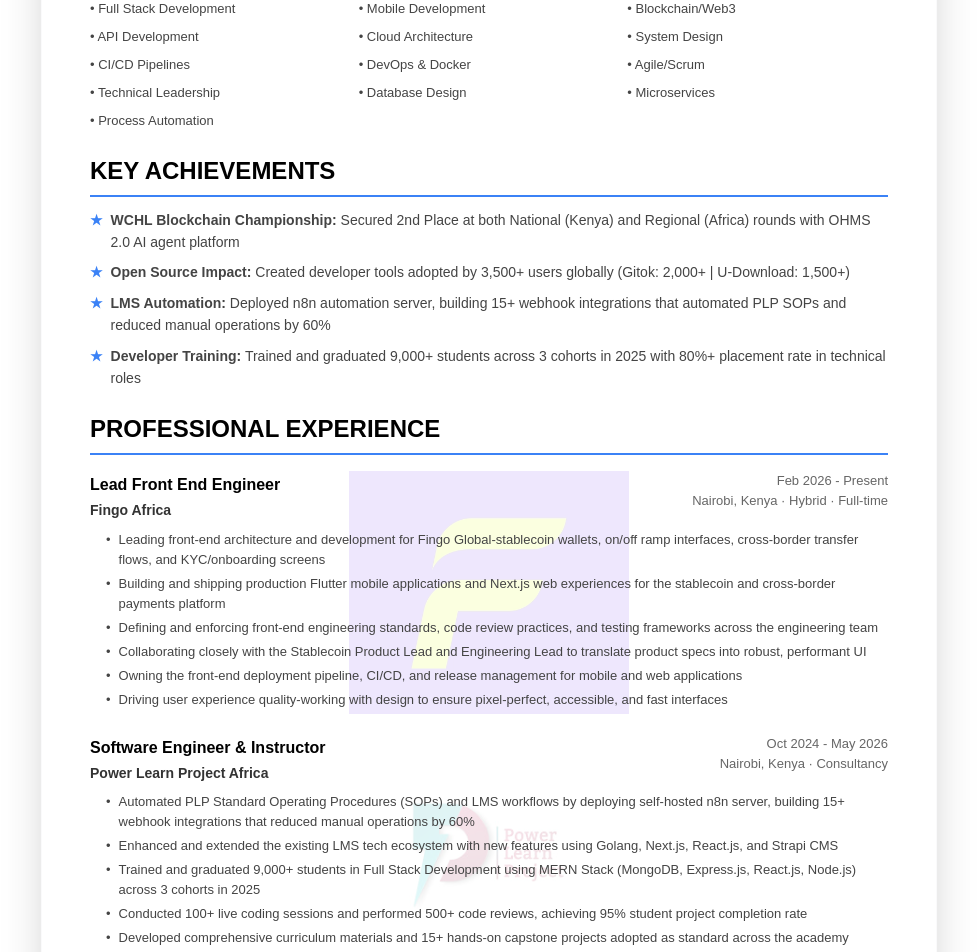
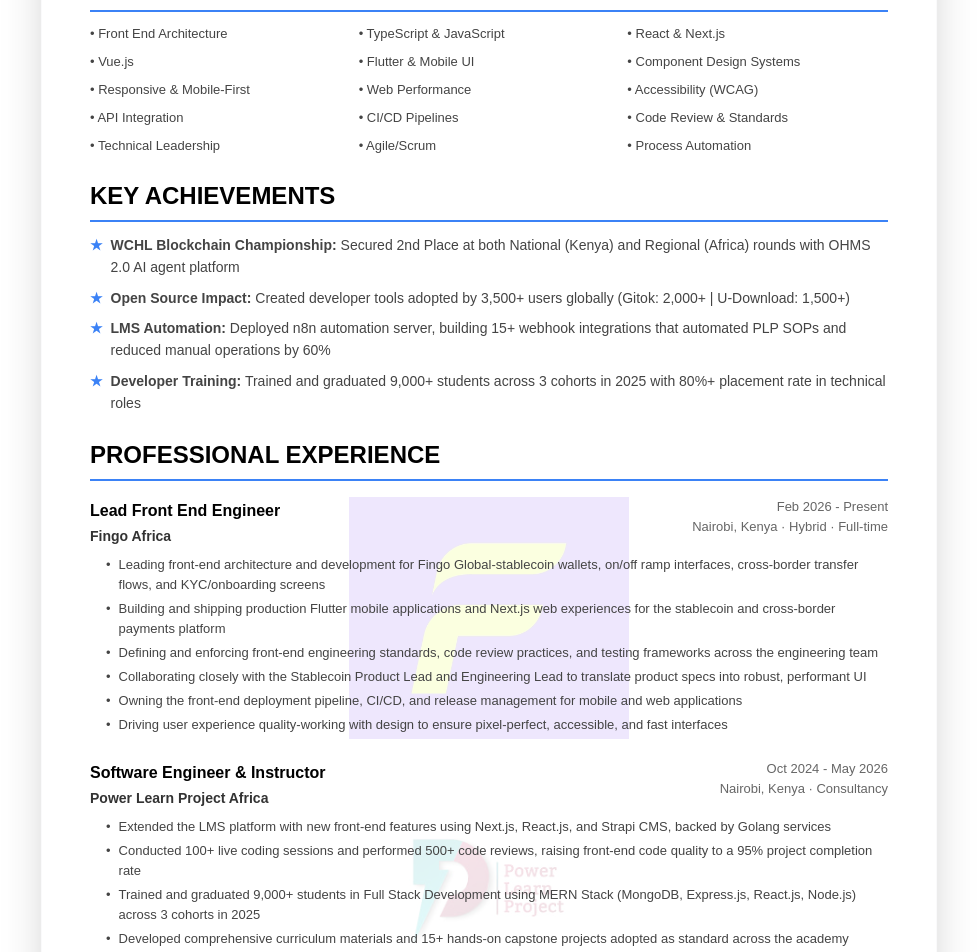
Before and after one commit to okwareddevnest/my-portfolio, a Next.js app: page /resume in a window 1280 px wide. Shown: the part 980-1932 px from the top of the page, without its empty margins (151-1128 px from the left). Built offline with nearby package versions, Linux system fonts and the light colour scheme.

Commit message:
feat: Revise resume content to reflect updated role and skills as Front End Engineer at Fingo Africa

```diff
--- a/pages/resume.tsx
+++ b/pages/resume.tsx
@@ -44,11 +44,11 @@
       duration: "Oct 2024 - May 2026",
       location: "Nairobi, Kenya · Consultancy",
       achievements: [
+        "Extended the LMS platform with new front-end features using Next.js, React.js, and Strapi CMS, backed by Golang services",
+        "Conducted 100+ live coding sessions and performed 500+ code reviews, raising front-end code quality to a 95% project completion rate",
+        "Trained and graduated 9,000+ students in Full Stack Development using MERN Stack (MongoDB, Express.js, React.js, Node.js) across 3 cohorts in 2025",
+        "Developed comprehensive curriculum materials and 15+ hands-on capstone projects adopted as standard across the academy",
         "Automated PLP Standard Operating Procedures (SOPs) and LMS workflows by deploying self-hosted n8n server, building 15+ webhook integrations that reduced manual operations by 60%",
-        "Enhanced and extended the existing LMS tech ecosystem with new features using Golang, Next.js, React.js, and Strapi CMS",
-        "Trained and graduated 9,000+ students in Full Stack Development using MERN Stack (MongoDB, Express.js, React.js, Node.js) across 3 cohorts in 2025",
-        "Conducted 100+ live coding sessions and performed 500+ code reviews, achieving 95% student project completion rate",
-        "Developed comprehensive curriculum materials and 15+ hands-on capstone projects adopted as standard across the academy",
         "Containerized deployment pipelines with Docker, improving release velocity and system reliability across the platform",
       ],
     },
@@ -208,8 +208,8 @@
     <div className="min-h-screen flex flex-col bg-background dark:bg-background-dark">
       <Metadata
         title="Resume"
-        description="Download Dedan Okware's professional resume - Lead Front End Engineer at Fingo Africa, formerly Full Stack Software Engineer & Instructor at Power Learn Project Africa, with WCHL 2nd Place finishes (National & Regional), and creator of developer tools trusted by thousands."
-        keywords="resume, CV, software engineer, mobile development, flutter, LMS developer, golang developer, WCHL, hackathon, full-stack developer, n8n automation, TypeScript developer, download resume, professional resume"
+        description="Download Dedan Okware's professional resume - Front End Engineer specialising in TypeScript, React, Next.js, Vue and Flutter. Lead Front End Engineer at Fingo Africa, with WCHL 2nd Place finishes (National & Regional), and creator of developer tools trusted by thousands."
+        keywords="resume, CV, front end engineer, frontend developer, React developer, Next.js developer, TypeScript developer, Vue developer, Flutter developer, web performance, accessibility, UI engineer, WCHL, download resume, professional resume"
       />
       <AnimatedBackground />
       <Navbar />
@@ -328,7 +328,7 @@
                     textAlign: "center",
                   }}
                 >
-                  Full Stack Software Engineer | Blockchain Developer | Open Source Contributor
+                  Front End Engineer | TypeScript · React · Next.js · Vue · Flutter
                 </p>
                 <div
                   className="flex flex-wrap justify-center gap-4 text-sm text-gray-600"
@@ -378,7 +378,7 @@
                   className="text-gray-700 leading-relaxed"
                   style={{ color: "#444", lineHeight: "1.8", fontSize: "14px" }}
                 >
-                  Results-driven Full Stack Software Engineer with 3+ years of experience delivering high-performance web applications, cross-platform mobile apps with Flutter, blockchain solutions, and enterprise automation systems. Currently Lead Front End Engineer at Fingo Africa, owning front-end architecture for stablecoin wallets and cross-border payment platforms. Previously enhanced the LMS tech ecosystem and automated Standard Operating Procedures at Power Learn Project Africa, training and graduating 9,000+ students in Full Stack Development. Proven expertise from architecture design through production deployment, serving 50,000+ monthly users across 40+ countries. Award-winning blockchain developer with WCHL 2nd Place finishes at National (Kenya) and Regional (Africa) rounds. Core competencies: Flutter, Golang, TypeScript, React, Next.js, Node.js, Python, Docker, n8n Automation, AWS, Internet Computer Protocol (ICP), and CI/CD pipelines. Creator of open-source tools trusted by 3,500+ developers globally.
+                  Front End Engineer with 3+ years of experience building production user interfaces for financial services, enterprise platforms, and developer tooling. Currently Lead Front End Engineer at Fingo Africa, owning front-end architecture for stablecoin wallets, cross-border transfer flows, and KYC onboarding across web and mobile. Deep TypeScript practitioner across component-driven frameworks — React, Next.js, Vue, and Flutter — shipping responsive desktop-and-mobile interfaces where performance is a requirement rather than a nice-to-have. Previously extended the LMS platform at Power Learn Project Africa with Next.js and React features, performed 500+ code reviews, and trained 9,000+ students in Full Stack Development. Proven ownership from component architecture through CI/CD and production release, serving 50,000+ monthly users across 40+ countries. Award-winning engineer with WCHL 2nd Place finishes at National (Kenya) and Regional (Africa) rounds. Core competencies: TypeScript, React, Next.js, Vue, Flutter, TailwindCSS, web performance, accessibility, Node.js, Docker, and CI/CD pipelines. Creator of open-source tools trusted by 3,500+ developers globally.
                 </p>
               </div>
 
@@ -406,18 +406,20 @@
                     fontSize: "13px",
                   }}
                 >
-                  <span style={{ color: "#444" }}>• Full Stack Development</span>
-                  <span style={{ color: "#444" }}>• Mobile Development</span>
-                  <span style={{ color: "#444" }}>• Blockchain/Web3</span>
-                  <span style={{ color: "#444" }}>• API Development</span>
-                  <span style={{ color: "#444" }}>• Cloud Architecture</span>
-                  <span style={{ color: "#444" }}>• System Design</span>
+                  <span style={{ color: "#444" }}>• Front End Architecture</span>
+                  <span style={{ color: "#444" }}>• TypeScript & JavaScript</span>
+                  <span style={{ color: "#444" }}>• React & Next.js</span>
+                  <span style={{ color: "#444" }}>• Vue.js</span>
+                  <span style={{ color: "#444" }}>• Flutter & Mobile UI</span>
+                  <span style={{ color: "#444" }}>• Component Design Systems</span>
+                  <span style={{ color: "#444" }}>• Responsive & Mobile-First</span>
+                  <span style={{ color: "#444" }}>• Web Performance</span>
+                  <span style={{ color: "#444" }}>• Accessibility (WCAG)</span>
+                  <span style={{ color: "#444" }}>• API Integration</span>
                   <span style={{ color: "#444" }}>• CI/CD Pipelines</span>
-                  <span style={{ color: "#444" }}>• DevOps & Docker</span>
+                  <span style={{ color: "#444" }}>• Code Review & Standards</span>
+                  <span style={{ color: "#444" }}>• Technical Leadership</span>
                   <span style={{ color: "#444" }}>• Agile/Scrum</span>
-                  <span style={{ color: "#444" }}>• Technical Leadership</span>
-                  <span style={{ color: "#444" }}>• Database Design</span>
-                  <span style={{ color: "#444" }}>• Microservices</span>
                   <span style={{ color: "#444" }}>• Process Automation</span>
                 </div>
               </div>
```
